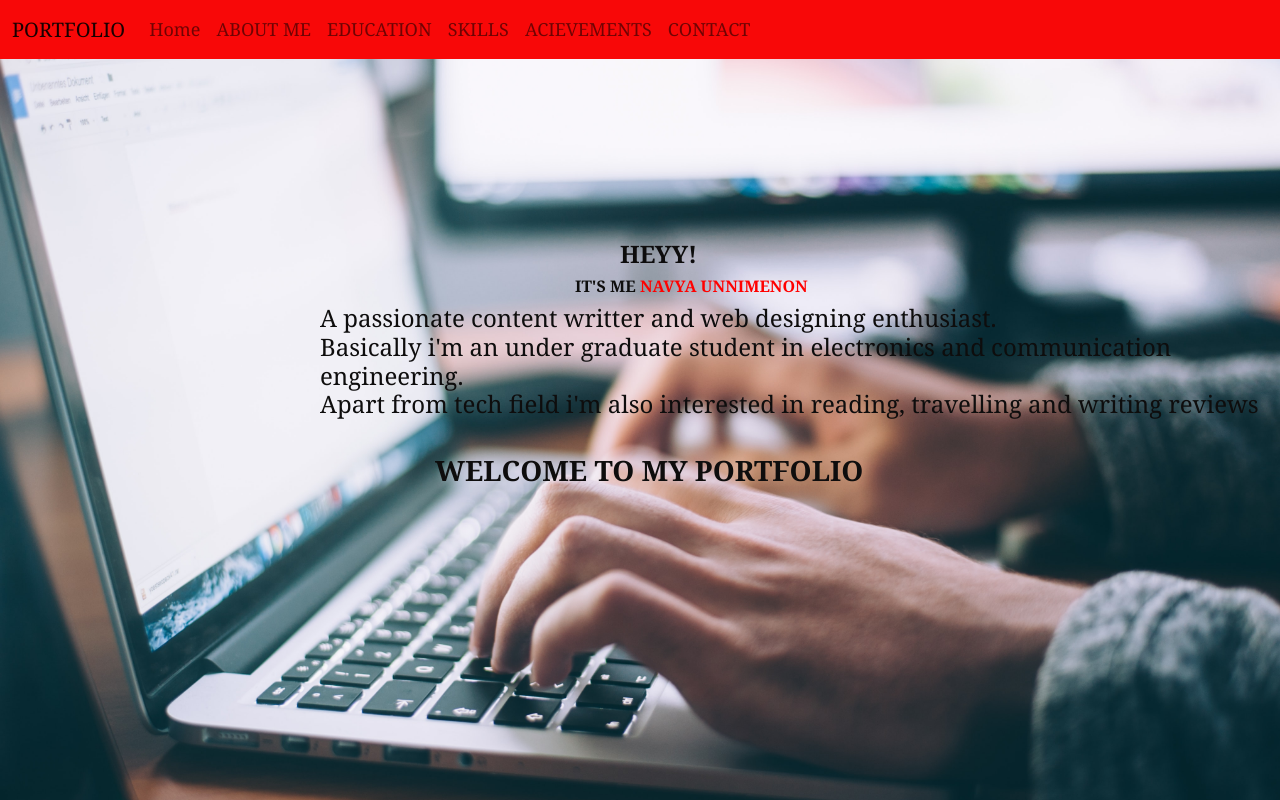
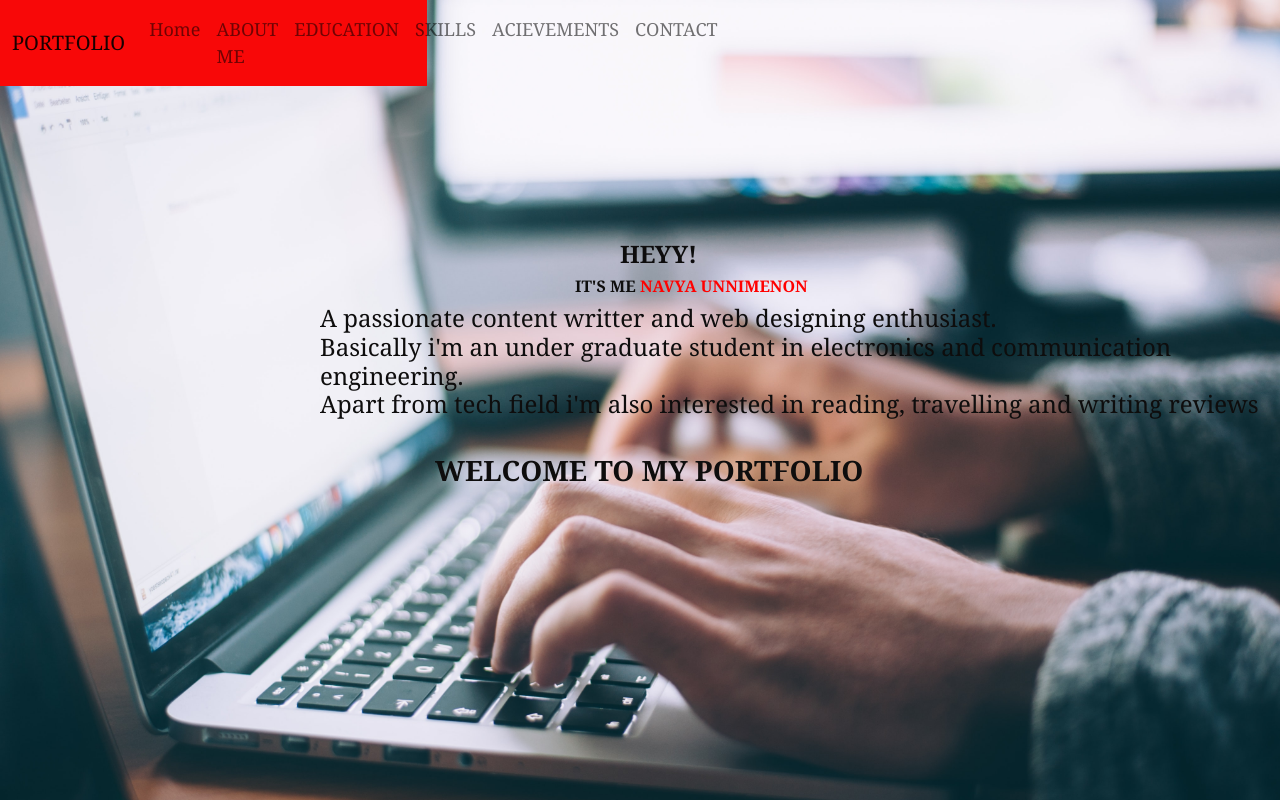
Before and after one commit to navya0610/MY-PORTFOLIO, a plain HTML site: page index.html in a window 1280 px wide. Drawn offline with nearby package versions, Linux system fonts and the light colour scheme.

Commit message:
add size

```diff
--- a/index.html
+++ b/index.html
@@ -10,6 +10,7 @@
 <link rel="stylesheet" href="style.css">
 </head>
 <body>
+    <div class="col clo-md-6 col-lg-4">
     <nav class="navbar navbar-expand-lg navbar-light mynav">
         <div class="container-fluid">
           <a class="navbar-brand" href="#">PORTFOLIO</a>
@@ -47,6 +48,6 @@
 </div>
   </div>
 
-
+    </div>
 </body>
 </html>
```
